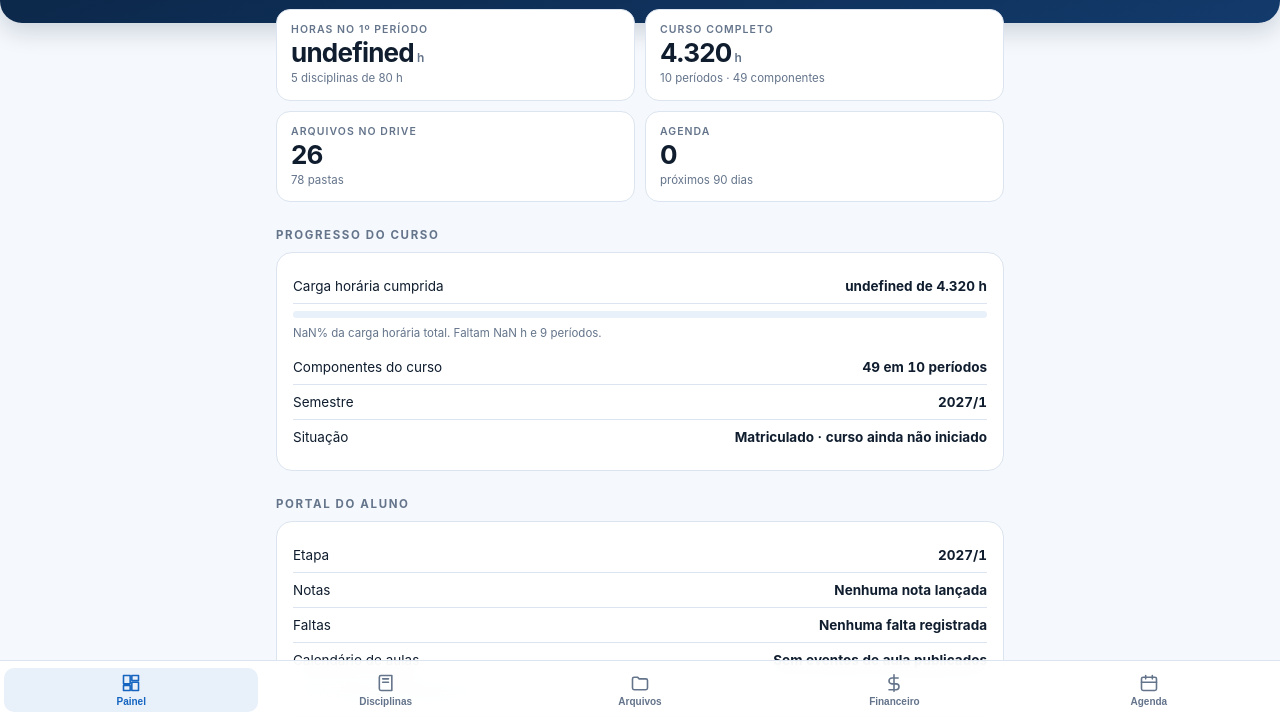
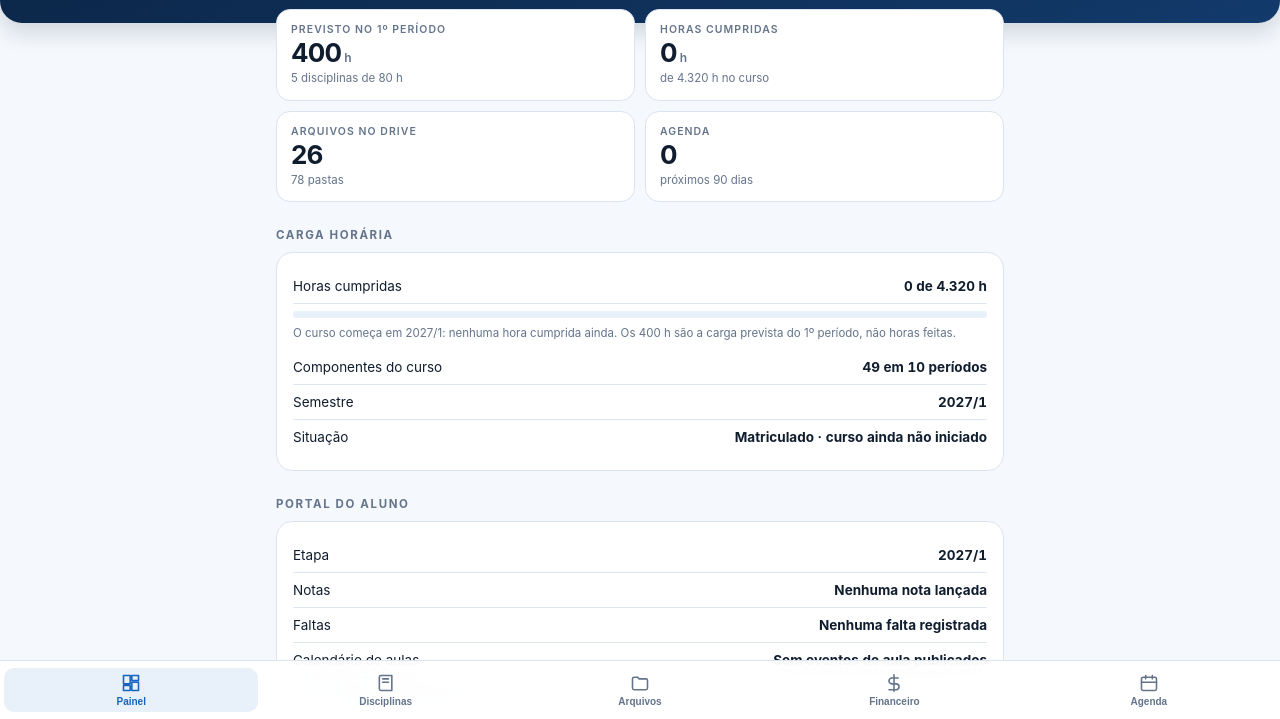
Before and after one commit to Adryel-Santos28/central-academica, a plain HTML site: page index.html in a window 1280 px wide. Shown: the part 81-800 px from the top of the page. Drawn offline with Linux system fonts and the light colour scheme.

Commit message:
Reaplica correção da carga horária (horas cumpridas x previstas)

```diff
--- a/index.html
+++ b/index.html
@@ -92,9 +92,9 @@ nav.tabs button.on{color:var(--blue);background:var(--sky)}
   <div class="cards" id="cards"></div>
 
   <section class="tab on" id="t-painel">
-    <h2>Progresso do curso</h2>
+    <h2>Carga horária</h2>
     <div class="panel">
-      <div class="row"><span>Carga horária cumprida</span><b id="p-h">—</b></div>
+      <div class="row"><span>Horas cumpridas</span><b id="p-h">—</b></div>
       <div class="bar"><i id="p-bar" style="width:0%"></i></div>
       <div class="tagline" id="p-note"></div>
       <div class="row" style="margin-top:10px"><span>Componentes do curso</span><b id="p-comp">—</b></div>
@@ -204,17 +204,18 @@ function charts(D){
 function render(D){
   $('#kick').textContent=`${D.curso.instituicao} · ${D.curso.curso} · ${D.curso.semestre}`;
   $('#sub').textContent=`${D.curso.matriz} · ${D.curso.turno} · RA ${D.curso.ra}`;
-  const pct=Math.round(D.carga.horasPeriodo/D.carga.horasTotal*100);
+  const cumpr=D.carga.horasCumpridas||0, prev=D.carga.horasPrevistasPeriodo||D.carga.horasPeriodo||0;
+  const pct=Math.round(cumpr/D.carga.horasTotal*100);
   $('#cards').innerHTML=[
-    ['Horas no 1º período',`${D.carga.horasPeriodo}<small>h</small>`,'5 disciplinas de 80 h'],
-    ['Curso completo',`${nf(D.carga.horasTotal)}<small>h</small>`,'10 períodos · 49 componentes'],
+    ['Previsto no 1º período',`${nf(prev)}<small>h</small>`,'5 disciplinas de 80 h'],
+    ['Horas cumpridas',`${nf(cumpr)}<small>h</small>`,`de ${nf(D.carga.horasTotal)} h no curso`],
     ['Arquivos no Drive',nf(D.totalArquivos),`${D.totalPastas} pastas`],
     ['Agenda',D.agenda.length?nf(D.agenda.length):'0','próximos 90 dias'],
   ].map(([l,v,n])=>`<div class="card"><div class="lbl">${l}</div><div class="val">${v}</div><div class="note">${n}</div></div>`).join('');
 
-  $('#p-h').textContent=`${D.carga.horasPeriodo} de ${nf(D.carga.horasTotal)} h`;
+  $('#p-h').textContent=`${nf(cumpr)} de ${nf(D.carga.horasTotal)} h`;
   $('#p-bar').style.width=pct+'%';
-  $('#p-note').textContent=`${pct}% da carga horária total. Faltam ${nf(D.carga.horasTotal-D.carga.horasPeriodo)} h e 9 períodos.`;
+  $('#p-note').textContent=cumpr?`${pct}% da carga horária total. Faltam ${nf(D.carga.horasTotal-cumpr)} h.`:`O curso começa em ${D.carga.inicio||'2027/1'}: nenhuma hora cumprida ainda. Os ${nf(prev)} h são a carga prevista do 1º período, não horas feitas.`;
   $('#p-comp').textContent=`${D.carga.componentes} em ${D.carga.periodos} períodos`;
   $('#p-sem').textContent=D.curso.semestre;
   $('#p-sit').textContent=D.curso.situacao;
@@ -228,7 +229,7 @@ function render(D){
     $('#po-lido').textContent=P.lidoEm?('Lido no portal em '+P.lidoEm):'Ainda não lido no portal.';
   }
   $('#tb-disc').innerHTML=D.disciplinas.map(d=>`<tr><td class="mut">${d.codigo}</td><td>${esc(d.nome)}</td><td class="num">${d.horas} h</td></tr>`).join('')
-    +`<tr><td></td><td><b>Total</b></td><td class="num"><b>${D.carga.horasPeriodo} h</b></td></tr>`;
+    +`<tr><td></td><td><b>Total previsto</b></td><td class="num"><b>${nf(prev)} h</b></td></tr>`;
 
   $('#tb-fin').innerHTML=D.financeiro.map(f=>`<tr><td>${esc(f.descricao)}</td><td class="num">${money(f.valor)}</td><td class="num">${dataBR(f.vencimento)}</td></tr>`).join('')
     || '<tr><td colspan="3" class="mut">Nada lançado.</td></tr>';
```
